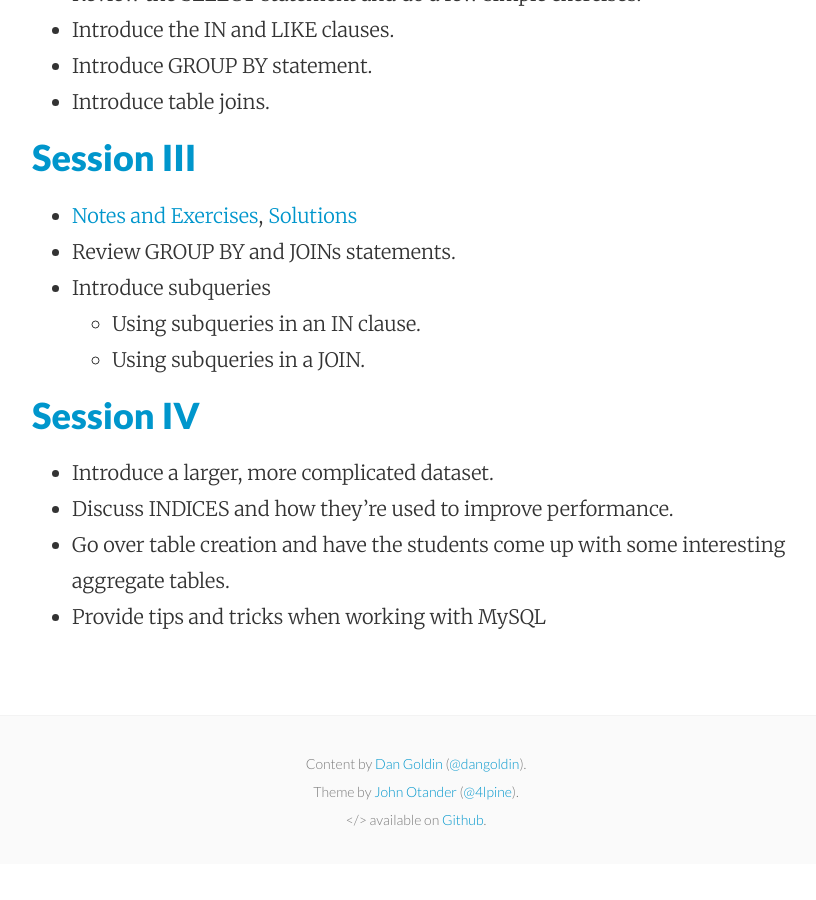
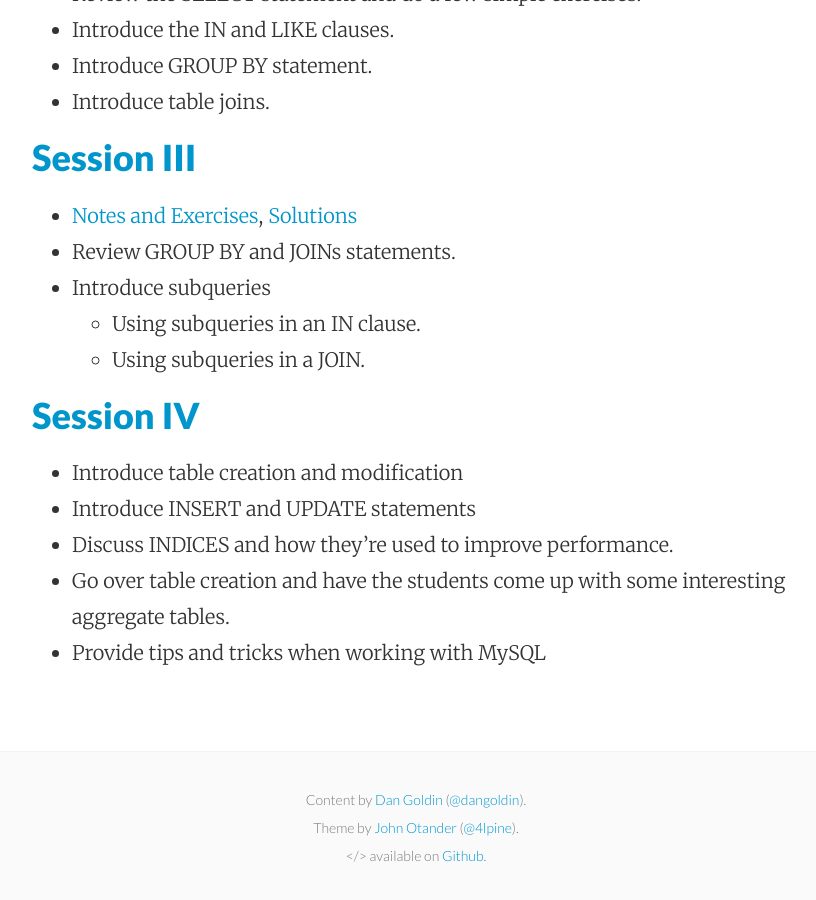
Before and after one commit to dangoldin/mysql-class, a Jekyll site: the page built from index.md, in a window 1280 px wide and 900 px high, scrolled down 1205 px. Shown: the whole window, without its empty margins (224-1040 px from the left). Built offline with Jekyll 4.4.1, drawn with Linux system fonts in a browser that asks for light colours; before the commit the page ends 2069 px from its top, so only the background shows below that.

Commit message:
Updated index

```diff
--- a/index.md
+++ b/index.md
@@ -43,7 +43,8 @@ This is the series of notes prepared for the [MySQL class](http://www.c4q.nyc/in
 
 ### [Session IV]({{ site.baseurl }}/session4)
 
-- Introduce a larger, more complicated dataset.
+- Introduce table creation and modification
+- Introduce INSERT and UPDATE statements
 - Discuss INDICES and how they're used to improve performance.
 - Go over table creation and have the students come up with some interesting aggregate tables.
 - Provide tips and tricks when working with MySQL
```
